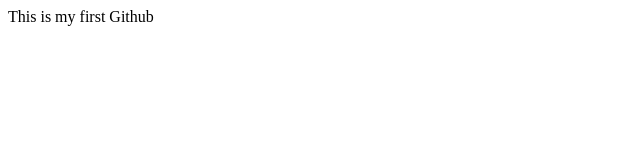
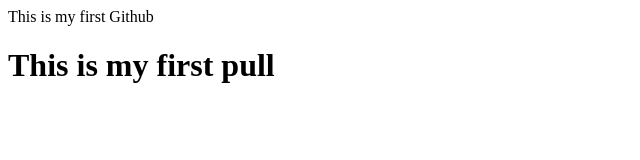
Before and after one commit to mamun77795/New, a plain HTML site: page index.html in a window 1280 px wide. Shown: the whole page, without its empty margins (0-640 px from the left). Drawn offline with Linux system fonts and the light colour scheme.

Commit message:
Update index.html

```diff
--- a/index.html
+++ b/index.html
@@ -1 +1,2 @@
 <html>This is my first Github<html>
+<h1>This is my first pull<h1>
```
